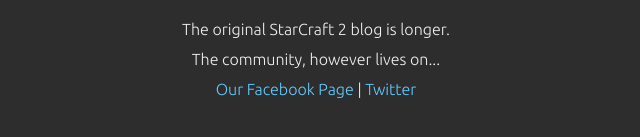
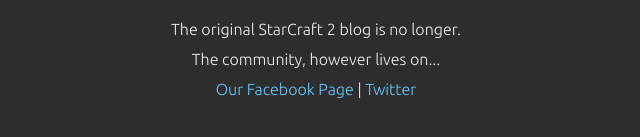
Before and after one commit to leongaban/starfeeder, a website: page index.html in a window 1280 px wide. Shown: the part 343-480 px from the top of the page, 324-964 px from the left. Drawn offline with Linux system fonts and the light colour scheme.

Commit message:
fixed typo

```diff
--- a/index.html
+++ b/index.html
@@ -14,7 +14,7 @@
 				<img src="src/static/imgs/starfeeder.png" title="Starfeeder" alt="Starfeeder"/><!-- endbuild -->
 			</h1>
 			<h2>EST | 2007 - 2010</h2>
-			<p>The original StarCraft 2 blog is longer.</p>
+			<p>The original StarCraft 2 blog is no longer.</p>
 			<p>The community, however lives on...</p>
 			<p>
 				<a href="https://www.facebook.com/starfeeder/">Our Facebook Page</a> |
```
Also changed, not shown: 1 other file.
